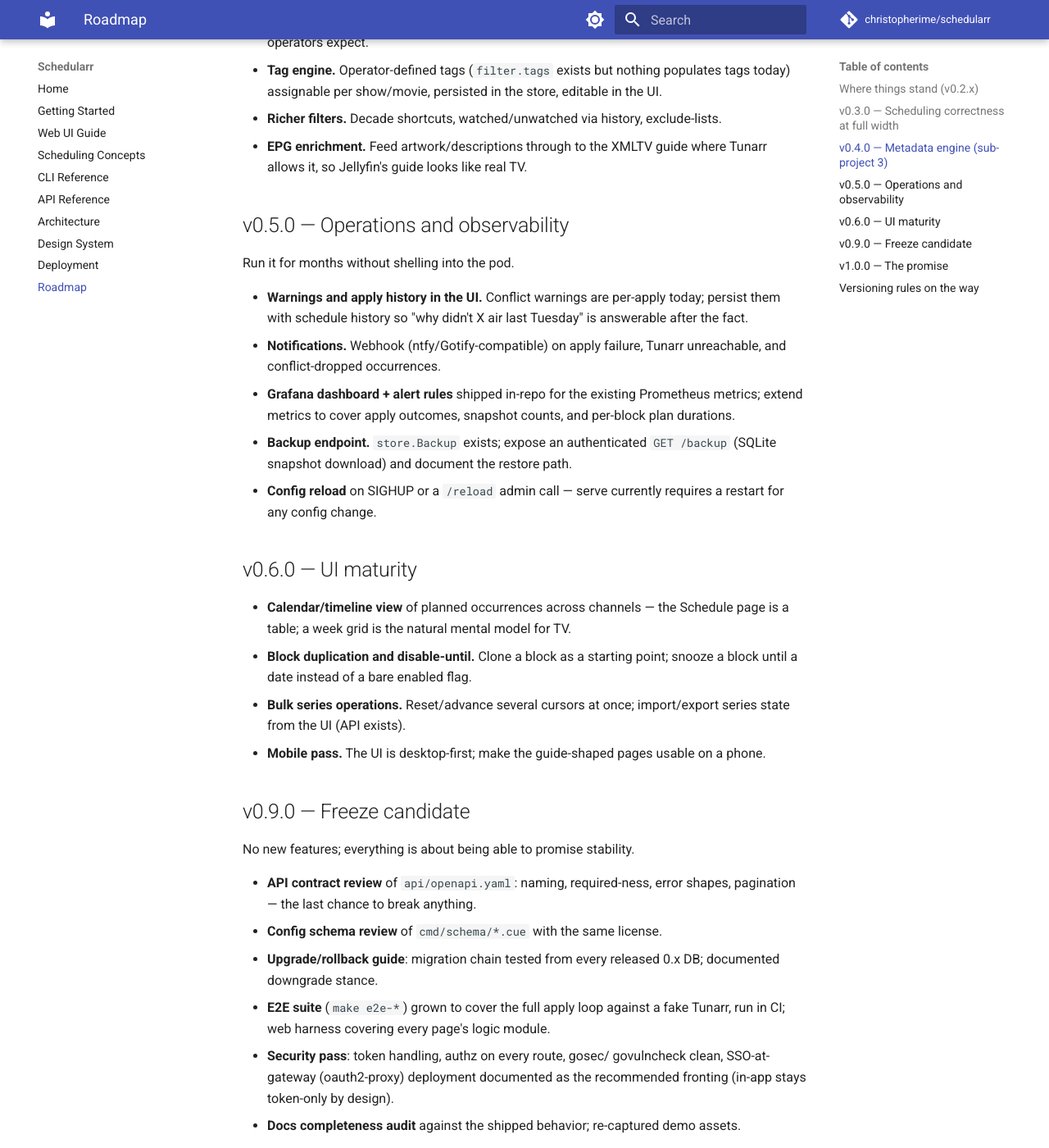
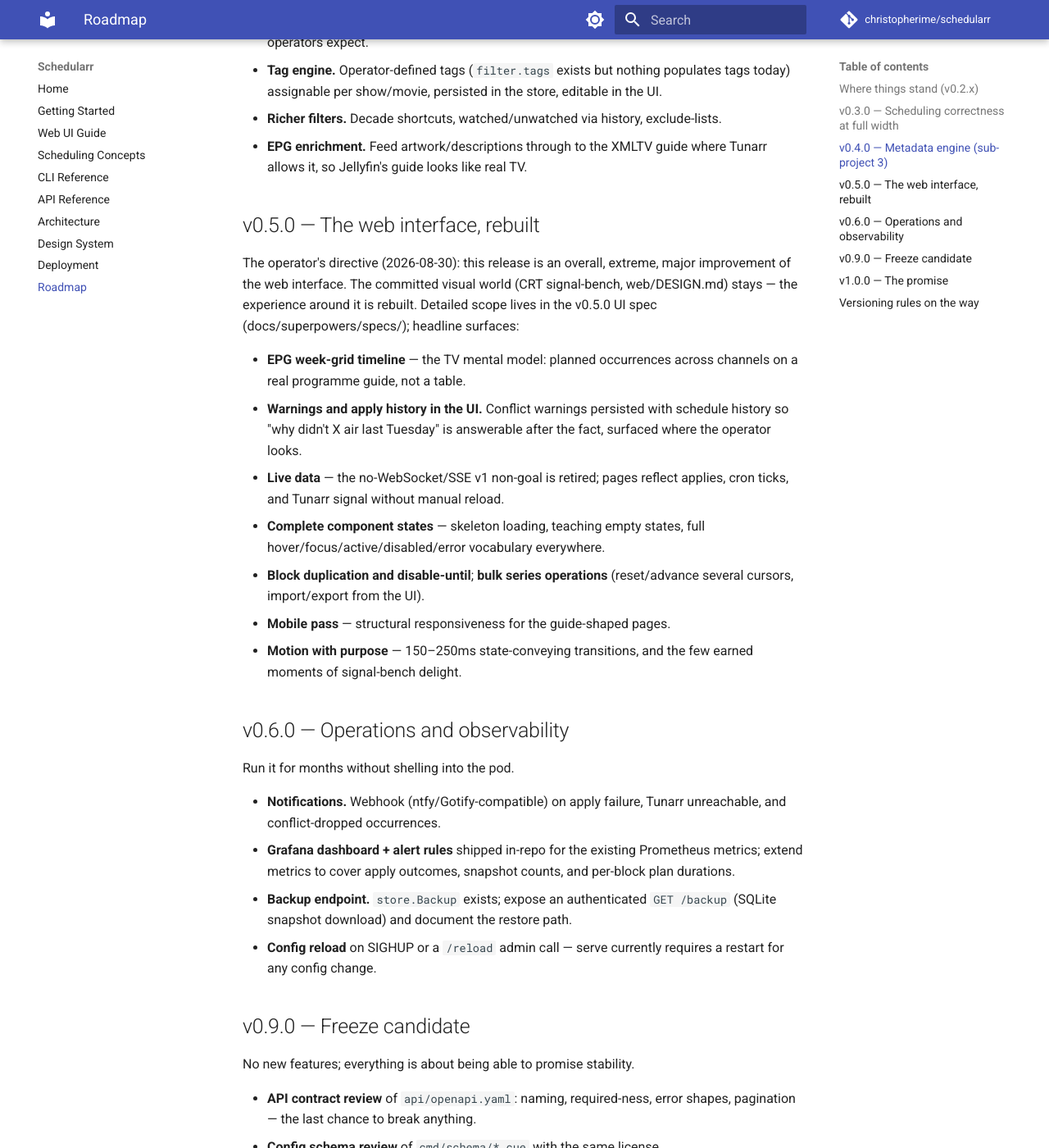
Before and after one commit to christopherime/schedularr, an MkDocs documentation site: the page built from docs/roadmap.md, in a window 1280 px wide and 1400 px high, scrolled down 1397 px. Shown: the whole window at 82% size. Built offline with MkDocs 1.6.1 and Material for MkDocs 9.7.7, drawn with Linux system fonts in a browser that asks for light colours; comment, search, counter and statistics services are not loaded.

Commit message:
docs(roadmap): v0.5.0 becomes the web-interface overhaul, ops moves to v0.6.0
Co-Authored-By: Claude Fable 5 <noreply@anthropic.com>
Claude-Session: https://claude.ai/code/session_01JhMQeAdjxRH32jnymNuJz4

```diff
--- a/docs/roadmap.md
+++ b/docs/roadmap.md
@@ -66,13 +66,33 @@ can see.
 - **EPG enrichment.** Feed artwork/descriptions through to the XMLTV
   guide where Tunarr allows it, so Jellyfin's guide looks like real TV.
 
-## v0.5.0 — Operations and observability
+## v0.5.0 — The web interface, rebuilt
+
+The operator's directive (2026-08-30): this release is an overall,
+extreme, major improvement of the web interface. The committed visual
+world (CRT signal-bench, web/DESIGN.md) stays — the experience around it
+is rebuilt. Detailed scope lives in the v0.5.0 UI spec
+(docs/superpowers/specs/); headline surfaces:
+
+- **EPG week-grid timeline** — the TV mental model: planned occurrences
+  across channels on a real programme guide, not a table.
+- **Warnings and apply history in the UI.** Conflict warnings persisted
+  with schedule history so "why didn't X air last Tuesday" is answerable
+  after the fact, surfaced where the operator looks.
+- **Live data** — the no-WebSocket/SSE v1 non-goal is retired; pages
+  reflect applies, cron ticks, and Tunarr signal without manual reload.
+- **Complete component states** — skeleton loading, teaching empty
+  states, full hover/focus/active/disabled/error vocabulary everywhere.
+- **Block duplication and disable-until**; **bulk series operations**
+  (reset/advance several cursors, import/export from the UI).
+- **Mobile pass** — structural responsiveness for the guide-shaped pages.
+- **Motion with purpose** — 150–250ms state-conveying transitions, and
+  the few earned moments of signal-bench delight.
+
+## v0.6.0 — Operations and observability
 
 Run it for months without shelling into the pod.
 
-- **Warnings and apply history in the UI.** Conflict warnings are
-  per-apply today; persist them with schedule history so "why didn't X
-  air last Tuesday" is answerable after the fact.
 - **Notifications.** Webhook (ntfy/Gotify-compatible) on apply failure,
   Tunarr unreachable, and conflict-dropped occurrences.
 - **Grafana dashboard + alert rules** shipped in-repo for the existing
@@ -82,18 +102,6 @@ Run it for months without shelling into the pod.
   `GET /backup` (SQLite snapshot download) and document the restore path.
 - **Config reload** on SIGHUP or a `/reload` admin call — serve currently
   requires a restart for any config change.
-
-## v0.6.0 — UI maturity
-
-- **Calendar/timeline view** of planned occurrences across channels — the
-  Schedule page is a table; a week grid is the natural mental model for
-  TV.
-- **Block duplication and disable-until.** Clone a block as a starting
-  point; snooze a block until a date instead of a bare enabled flag.
-- **Bulk series operations.** Reset/advance several cursors at once;
-  import/export series state from the UI (API exists).
-- **Mobile pass.** The UI is desktop-first; make the guide-shaped pages
-  usable on a phone.
 
 ## v0.9.0 — Freeze candidate
 
```
Also changed, not shown: CHANGELOG.md (+9 -0 lines).
